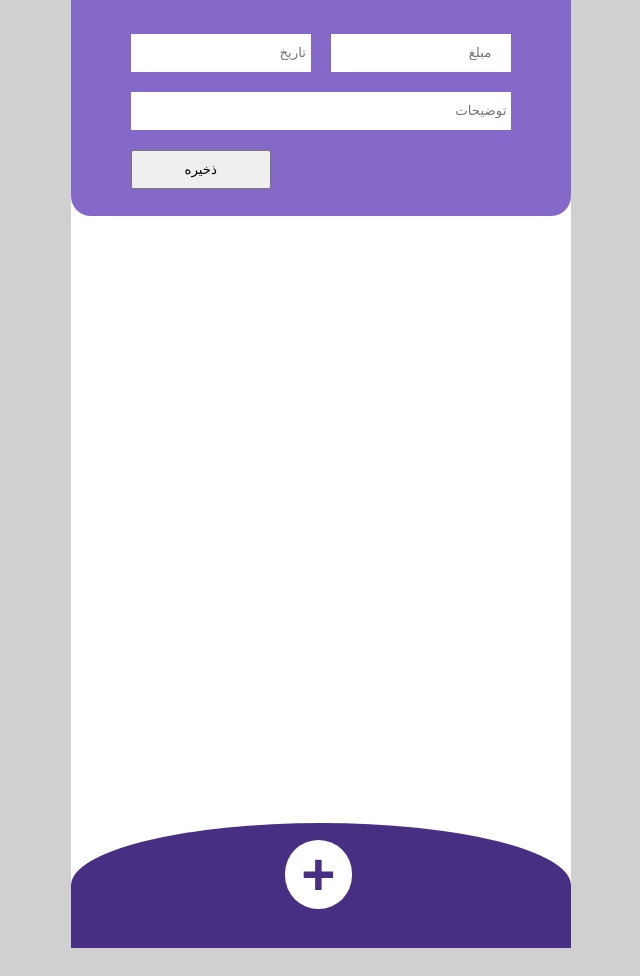
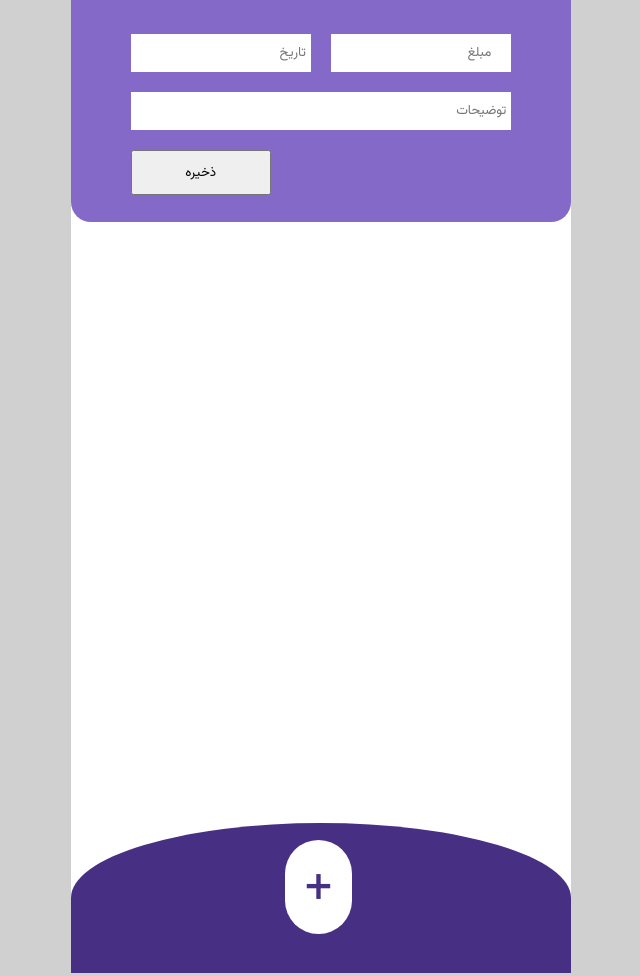
Before and after one commit to atiyeh/reminder-app, a plain HTML site: page index.html in a window 1280 px wide. Shown: the whole page, without its empty margins (319-959 px from the left). Drawn offline with Linux system fonts and the light colour scheme.

Commit message:
set the font to vazirmtn

```diff
--- a/styles.css
+++ b/styles.css
@@ -1,7 +1,14 @@
 body {
   background-color: rgb(208, 208, 208);
 }
-
+* {
+  font-family: Vazirmatn;
+}
+@font-face {
+  font-family: Vazirmatn;
+  src: url("Vazirmatn-Regular.woff2") format("woff2");
+  font-weight: 900;
+}
 .container {
   max-width: 500px;
   width: 100%;
```
Also changed, not shown: Vazirmatn-Regular.woff2 (added).
